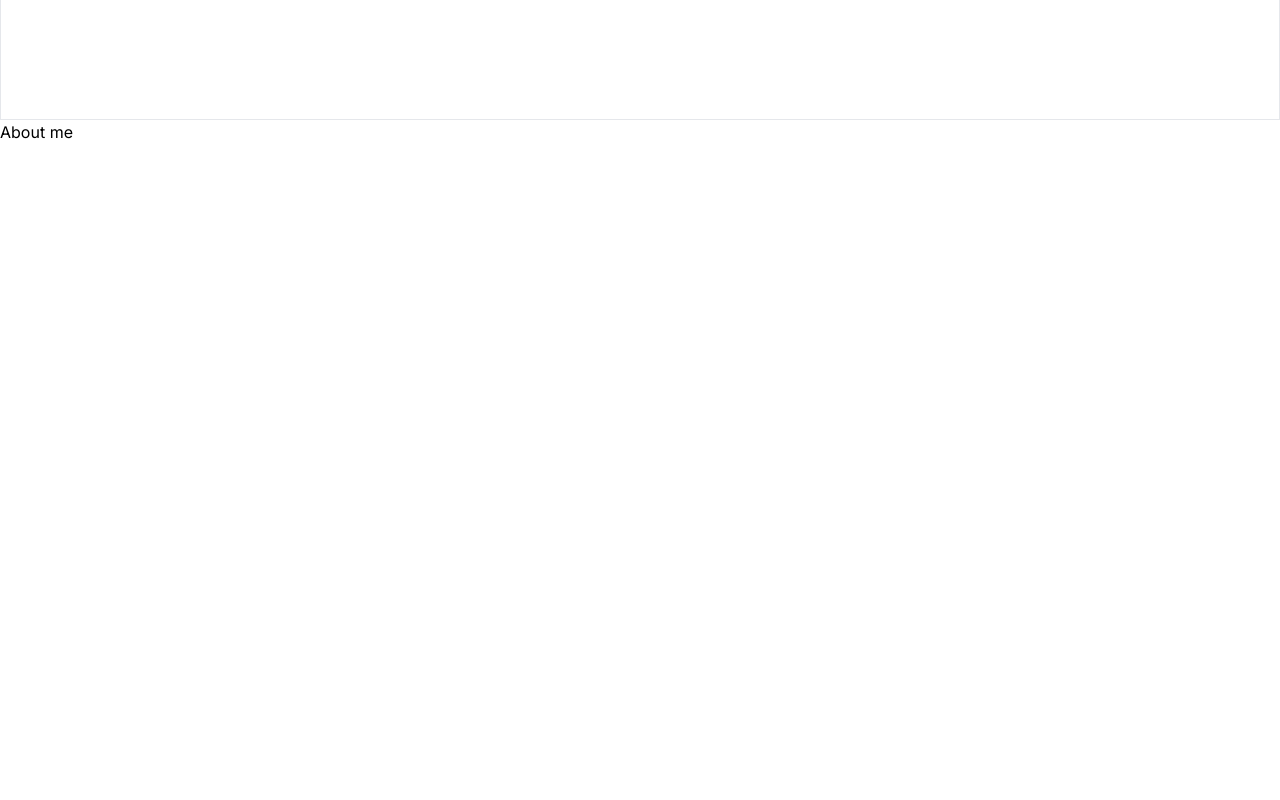
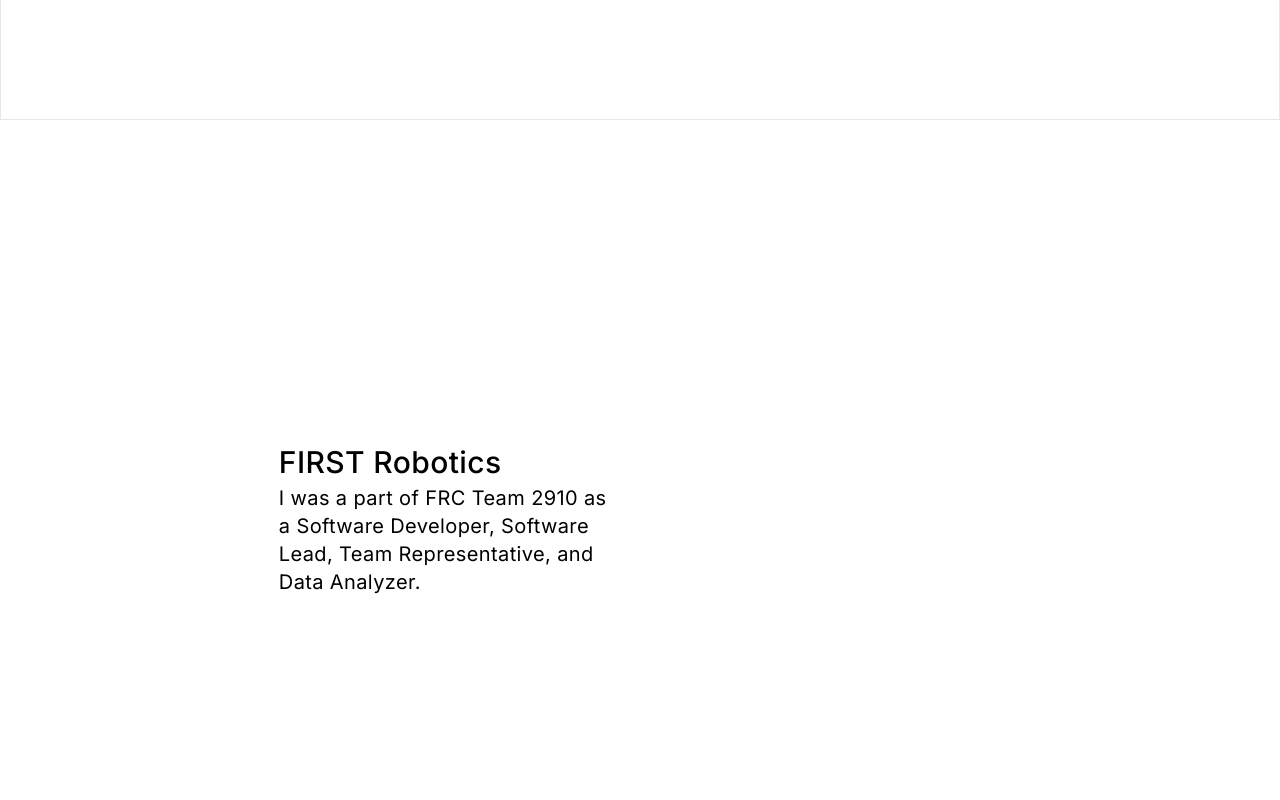
Before and after one commit to vedantgrover/VedantsPortfolio, a Next.js app: page / in a window 1280 px wide. Shown: the part 680-1480 px from the top of the page. Built offline with nearby package versions, Linux system fonts and the light colour scheme.

Commit message:
Adds text component for each about me snippet

```diff
--- /dev/null
+++ b/app/components/AboutMeText.tsx
@@ -0,0 +1,17 @@
+import {memo, ReactNode} from "react";
+
+interface AboutMeTextProps {
+    title: string
+    children: ReactNode
+}
+
+const AboutMeText = memo(({title, children}: AboutMeTextProps) => {
+    return (
+        <div className="mt-[13px] static w-[52.5%] h-[98vh] text-left flex flex-col ml-auto mr-[25.2px] justify-center items-start">
+            <h4 className="text-3xl font-[500] pr-[0.6rem] tracking-[.4px] text-black">{title}</h4>
+            <p className="text-black text-xl pb-[10px] tracking-[0.38px] pt-[0.3rem]">{children}</p>
+        </div>
+    )
+})
+
+export default AboutMeText
--- a/app/sections/AboutSection.tsx
+++ b/app/sections/AboutSection.tsx
@@ -1,8 +1,26 @@
 import {memo} from "react";
+import AboutMeText from "@/app/components/AboutMeText";
 
 const AboutSection = memo(() => {
+    const aboutMeDetails: { title: string, description: string, image: string }[] = [
+        {
+            title: "FIRST Robotics",
+            description: "I was a part of FRC Team 2910 as a Software Developer, Software Lead, Team Representative, and Data Analyzer.",
+            image: ""
+        }
+    ]
+
     return (
-        <section id="about" className="h-screen">About me</section>
+        <section id="about" style={{ height: `${aboutMeDetails.length * 100}vh`}} className="mt-0 static flex">
+            <div className="relative overflow-hidden w-1/2 h-full">
+                <div className="static w-full h-full">
+                    {aboutMeDetails.map(detail => (
+                        <AboutMeText title={detail.title}>{detail.description}</AboutMeText>
+                    ))}
+                </div>
+            </div>
+            <div className="float-none absolute overflow-visible box-border flex w-1/2 left-1/2 content-center items-center h-screen"></div>
+        </section>
     )
 })
 
```
